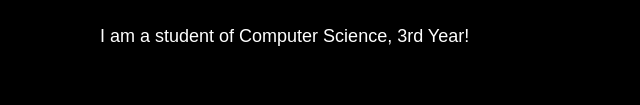
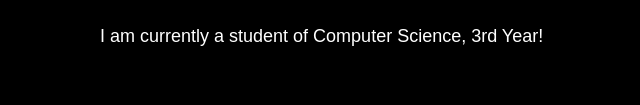
Before and after one commit to Aman-03/gatsby-task, a Gatsby site: page /about in a window 1280 px wide. Shown: the part 393-498 px from the top of the page, without its empty margins (183-823 px from the left). Built offline with nearby package versions, Linux system fonts and the light colour scheme; Gatsby itself is replaced by a stand-in of ours.

Commit message:
Changes in about page

```diff
--- a/src/pages/about.js
+++ b/src/pages/about.js
@@ -8,7 +8,7 @@ const AboutPage = () => {
       <Layout>
         <Head title="About" />
         <h1>About Me</h1>
-        <p>I am a student of Computer Science, 3rd Year!</p>
+        <p>I am currently a student of Computer Science, 3rd Year!</p>
         <br/>
         <p>
           Want to work with me?
```
